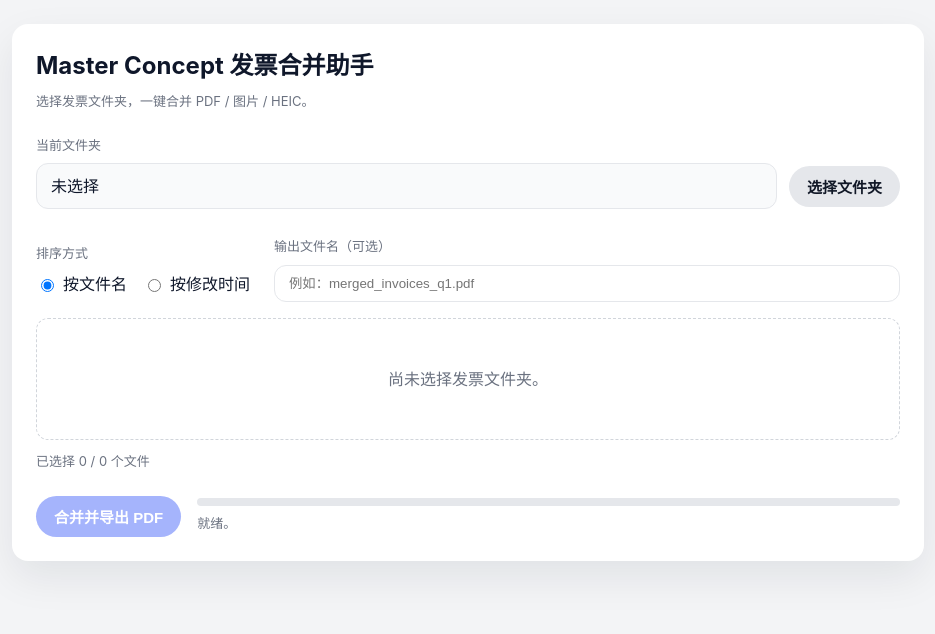
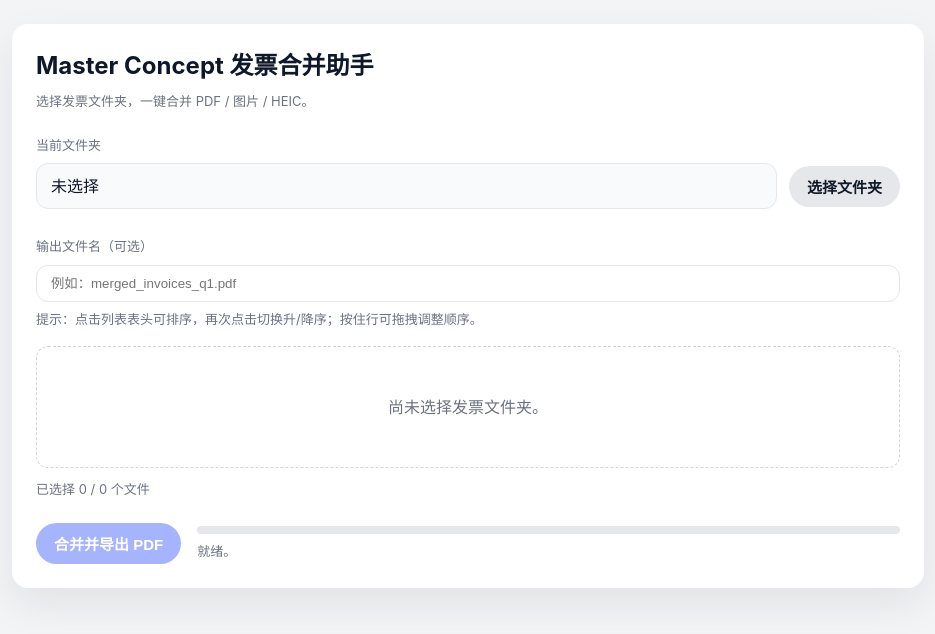
Before and after one commit to lesonky/invoice_merge_tool, a React (Vite) app: page / in a window 1280 px wide. Shown: the top 634 px of the page, without its empty margins (172-1107 px from the left). Built offline with nearby package versions, Linux system fonts and the light colour scheme.

Commit message:
feat: rebuild sorting with clickable headers and dnd

```diff
--- a/src/App.tsx
+++ b/src/App.tsx
@@ -4,7 +4,7 @@
 import { listen } from "@tauri-apps/api/event";
 import FileList from "@components/FileList";
 import MergeSummaryDialog from "@components/MergeSummaryDialog";
-import type { InvoiceFile, MergeResult, ProgressPayload, SortMode } from "@shared-types/index";
+import type { InvoiceFile, MergeResult, ProgressPayload } from "@shared-types/index";
 
 interface DialogState {
   open: boolean;
@@ -21,10 +21,16 @@
   failed: []
 };
 
+type SortField = "file_name" | "ext" | "modified_ts" | "size";
+type SortDirection = "asc" | "desc";
+
 function App() {
   const [folderPath, setFolderPath] = useState<string>("");
   const [files, setFiles] = useState<InvoiceFile[]>([]);
-  const [sortMode, setSortMode] = useState<SortMode>("FileNameAsc");
+  const [sortConfig, setSortConfig] = useState<{ field: SortField; direction: SortDirection }>({
+    field: "file_name",
+    direction: "asc"
+  });
   const [isCustomOrder, setIsCustomOrder] = useState(false);
   const [isMerging, setIsMerging] = useState(false);
   const [statusMessage, setStatusMessage] = useState("就绪。");
@@ -77,13 +83,25 @@
       return files;
     }
     const sorted = [...files];
-    if (sortMode === "FileNameAsc") {
-      sorted.sort((a, b) => a.file_name.localeCompare(b.file_name, "zh"));
-    } else if (sortMode === "ModifiedAsc") {
-      sorted.sort((a, b) => a.modified_ts - b.modified_ts);
+    if (sortConfig) {
+      const direction = sortConfig.direction === "asc" ? 1 : -1;
+      sorted.sort((a, b) => {
+        switch (sortConfig.field) {
+          case "file_name":
+            return direction * a.file_name.localeCompare(b.file_name, "zh");
+          case "ext":
+            return direction * a.ext.localeCompare(b.ext);
+          case "modified_ts":
+            return direction * (a.modified_ts - b.modified_ts);
+          case "size":
+            return direction * (Number(a.size) - Number(b.size));
+          default:
+            return 0;
+        }
+      });
     }
     return sorted;
-  }, [files, sortMode, isCustomOrder]);
+  }, [files, sortConfig, isCustomOrder]);
 
   useEffect(() => {
     setSelectedMap((prev) => {
@@ -132,7 +150,7 @@
         req: {
           folder_path: folderPath,
           files: selectedFiles,
-          sort_mode: sortMode,
+          sort_mode: sortConfig.field === "modified_ts" ? "ModifiedAsc" : "FileNameAsc",
           output_file_name: customName.trim() ? customName.trim() : null
         }
       });
@@ -170,7 +188,7 @@
     } finally {
       setIsMerging(false);
     }
-  }, [folderPath, selectedFiles, sortMode, customName]);
+  }, [folderPath, selectedFiles, sortConfig, customName]);
 
   const closeDialog = useCallback(() => setDialog(defaultDialog), []);
 
@@ -209,37 +227,6 @@
 
         <section style={{ marginBottom: 16 }}>
           <div style={{ display: "flex", gap: 24, alignItems: "center" }}>
-            <div>
-              <label className="inline-hint">排序方式</label>
-              <div style={{ display: "flex", gap: 16, marginTop: 8 }}>
-                <label style={{ display: "flex", gap: 6, alignItems: "center" }}>
-                  <input
-                    type="radio"
-                    name="sort"
-                    value="FileNameAsc"
-                    checked={sortMode === "FileNameAsc"}
-                    onChange={() => {
-                      setSortMode("FileNameAsc");
-                      setIsCustomOrder(false);
-                    }}
-                  />
-                  按文件名
-                </label>
-                <label style={{ display: "flex", gap: 6, alignItems: "center" }}>
-                  <input
-                    type="radio"
-                    name="sort"
-                    value="ModifiedAsc"
-                    checked={sortMode === "ModifiedAsc"}
-                    onChange={() => {
-                      setSortMode("ModifiedAsc");
-                      setIsCustomOrder(false);
-                    }}
-                  />
-                  按修改时间
-                </label>
-              </div>
-            </div>
             <div style={{ flex: 1 }}>
               <label className="inline-hint" htmlFor="outputName">
                 输出文件名（可选）
@@ -259,6 +246,9 @@
               />
             </div>
           </div>
+          <p className="inline-hint" style={{ marginTop: 8 }}>
+            提示：点击列表表头可排序，再次点击切换升/降序；按住行可拖拽调整顺序。
+          </p>
         </section>
 
         <section>
@@ -268,6 +258,16 @@
             selected={selectedMap}
             onToggle={handleToggleFile}
             onToggleAll={handleToggleAll}
+            sortConfig={isCustomOrder ? null : sortConfig}
+            onRequestSort={(field) => {
+              setSortConfig((prev) => {
+                if (prev && prev.field === field) {
+                  return { field, direction: prev.direction === "asc" ? "desc" : "asc" };
+                }
+                return { field, direction: "asc" };
+              });
+              setIsCustomOrder(false);
+            }}
             onReorder={(fromIndex, toIndex) => {
               const next = [...sortedFiles];
               const [moved] = next.splice(fromIndex, 1);
--- a/src/components/FileList.tsx
+++ b/src/components/FileList.tsx
@@ -1,6 +1,9 @@
 import type { InvoiceFile } from "@shared-types/index";
 import { formatBytes, formatDate } from "@lib/format";
 import React, { useEffect, useMemo, useRef } from "react";
+
+type SortField = "file_name" | "ext" | "modified_ts" | "size";
+type SortDirection = "asc" | "desc";
 
 interface FileListProps {
   files: InvoiceFile[];
@@ -9,6 +12,8 @@
   onToggle: (path: string, checked: boolean) => void;
   onToggleAll: (checked: boolean) => void;
   onReorder: (fromIndex: number, toIndex: number) => void;
+  sortConfig: { field: SortField; direction: SortDirection } | null;
+  onRequestSort: (field: SortField) => void;
 }
 
 const FileList: React.FC<FileListProps> = ({
@@ -17,7 +22,9 @@
   selected,
   onToggle,
   onToggleAll,
-  onReorder
+  onReorder,
+  sortConfig,
+  onRequestSort
 }) => {
   const total = files.length;
   const selectedCount = useMemo(
@@ -60,10 +67,23 @@
                 aria-label="全选"
               />
             </th>
-            <th style={{ width: "40%" }}>文件名</th>
-            <th style={{ width: "15%" }}>类型</th>
-            <th style={{ width: "25%" }}>修改时间</th>
-            <th style={{ width: "15%" }}>大小</th>
+            {[
+              { label: "文件名", field: "file_name", width: "40%" },
+              { label: "类型", field: "ext", width: "15%" },
+              { label: "修改时间", field: "modified_ts", width: "25%" },
+              { label: "大小", field: "size", width: "15%" }
+            ].map((column) => (
+              <th
+                key={column.field}
+                style={{ width: column.width, cursor: "pointer", userSelect: "none" }}
+                onClick={() => onRequestSort(column.field as SortField)}
+              >
+                {column.label}
+                {sortConfig && sortConfig.field === column.field ? (
+                  <span style={{ marginLeft: 4 }}>{sortConfig.direction === "asc" ? "↑" : "↓"}</span>
+                ) : null}
+              </th>
+            ))}
           </tr>
         </thead>
         <tbody>
```
